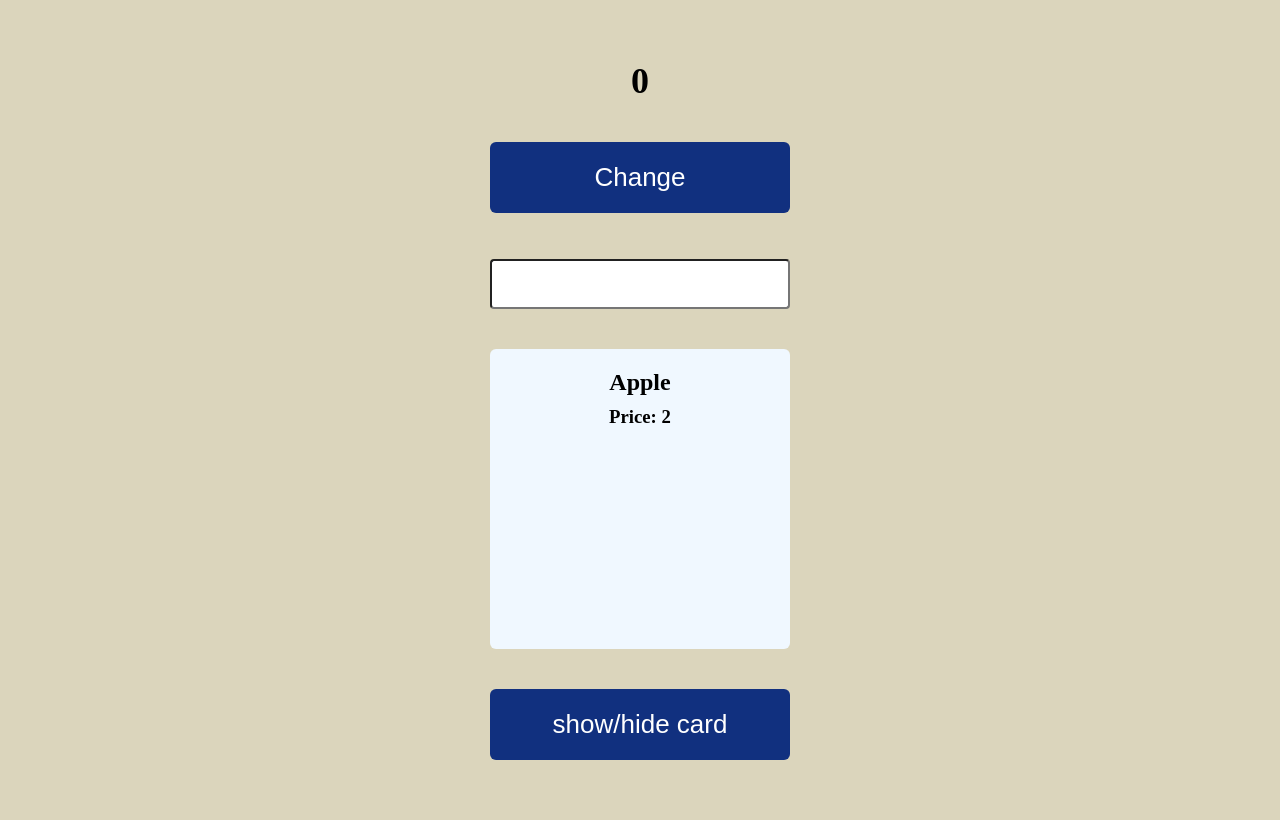
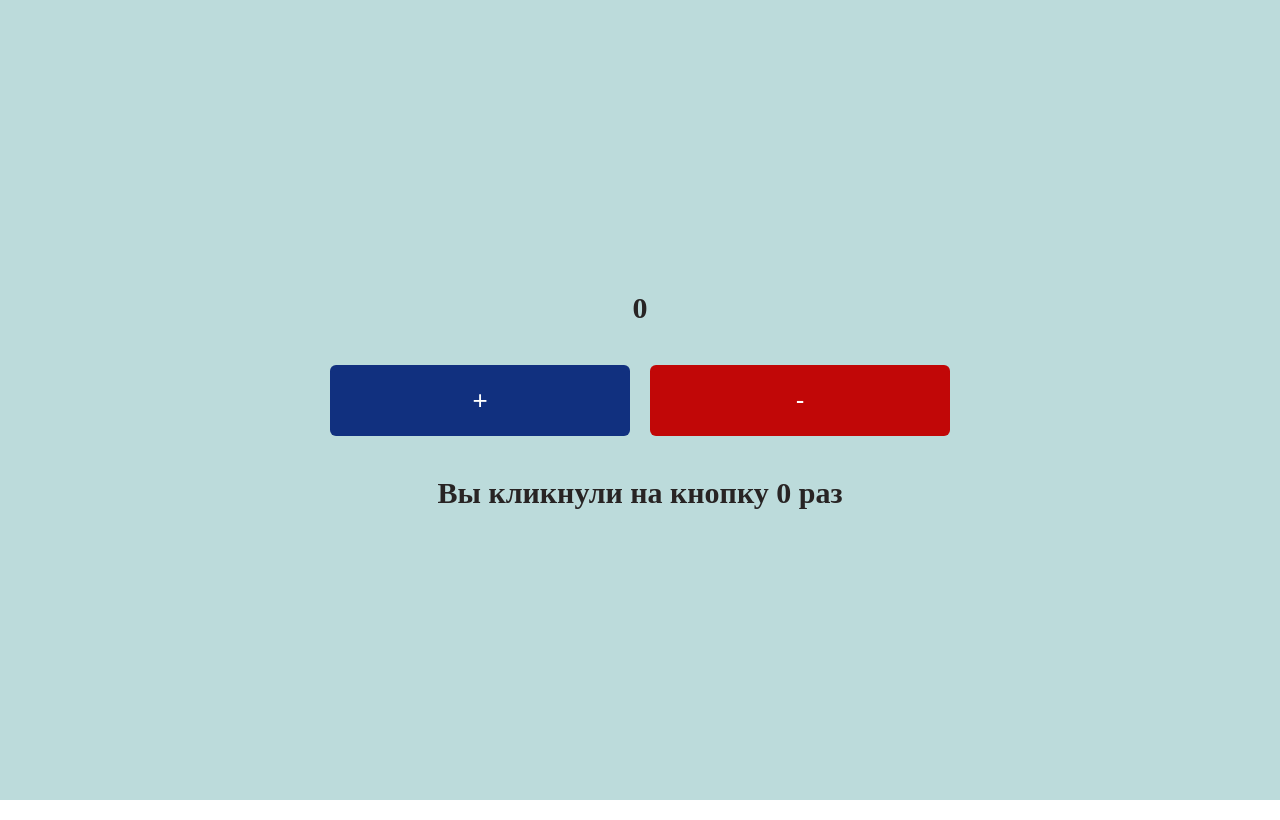
Before and after one commit to OliinykOlha/55_react_ts, a React (Vite) app: page / in a window 1280 px wide. Built offline with nearby package versions, Linux system fonts and the light colour scheme.

Commit message:
add consultation05

```diff
--- a/src/App.tsx
+++ b/src/App.tsx
@@ -10,7 +10,7 @@
 // import Lesson06 from "./lessons/Lesson06/Lesson06"
 // import Lesson09 from "./lessons/Lesson09/Lesson09"
 // import Lesson10 from "./lessons/Lesson10/Lesson10"
-import Lesson11 from "./lessons/Lesson11/Lesson11"
+// import Lesson11 from "./lessons/Lesson11/Lesson11"
 
 //Homeworks imports
 // import Homework06 from "./homeworks/Homework06/Homework06"
@@ -22,6 +22,7 @@
 
 //Consultations imports
 // import Consultation04 from "./consultations/Consultation04/Consultation04"
+import Consultation05 from "./consultations/Consultation05/Consultation05"
 
 function App () {
 
@@ -40,7 +41,8 @@
       {/* <Homework09 /> */}
       {/* <Lesson10 /> */}
       {/* <HomeWork10 /> */}
-      <Lesson11 />
+      {/* <Lesson11 /> */}
+      <Consultation05/>
       </>
 
   )
--- a/src/components/Button/styles.ts
+++ b/src/components/Button/styles.ts
@@ -15,4 +15,7 @@
   font-size: 26px;
   color: white;
   cursor: pointer;
+  &:disabled {
+    background-color: rgb(202, 200, 200);
+  }
 `;
--- /dev/null
+++ b/src/consultations/Consultation05/Consultation05.tsx
@@ -0,0 +1,37 @@
+import { useEffect, useState } from "react";
+import Button from "../../components/Button/Button";
+import { BtnContainer, Consultation05Container, Result } from "./styles";
+
+function Consultation05() {
+  const [count, setCount] = useState<number>(0);
+  const [showCountClick, setShowCountClick] = useState<number>(-1);
+
+  const plusCount = () => {
+    if (count < 15) {
+      setCount((prevValue) => prevValue + 1);
+    }
+  };
+
+  const minusCount = () => {
+    if (count > -15) {
+    setCount((prevValue) => prevValue - 1);
+    }
+  };
+
+  useEffect(() => {
+    setShowCountClick((prevValue) => prevValue + 1)
+  }, [count])
+
+  return (
+    <Consultation05Container>
+      <Result isNearLimit={count > 10 || count < -10}>{count}</Result>
+      <BtnContainer>
+        <Button name="+" onClick={plusCount} disabled={count === 15} />
+        <Button name="-" onClick={minusCount} disabled={count === -15} danger />
+      </BtnContainer>
+      <Result>Вы кликнули на кнопку {showCountClick === -1? '0' : showCountClick} раз</Result>
+    </Consultation05Container>
+  );
+}
+
+export default Consultation05;
--- /dev/null
+++ b/src/consultations/Consultation05/styles.ts
@@ -0,0 +1,27 @@
+import styled from "@emotion/styled";
+
+interface ResultStyledProps {
+    isNearLimit?: boolean
+}
+
+export const Consultation05Container = styled.div`
+  display: flex;
+  justify-content: center;
+  flex-direction: column;
+  align-items: center;
+  gap: 40px;
+  flex: 1;
+  padding: 60px;
+  background-color: rgb(188, 219, 219);
+`;
+
+export const Result = styled.div<ResultStyledProps>`
+font-size: 30px;
+font-weight: bold;
+color: ${({isNearLimit}) => isNearLimit? 'rgb(249, 8, 8)' : 'rgb(40, 36, 36)'};
+`;
+
+export const BtnContainer = styled.div`
+display: flex;
+gap: 20px;
+`;
```
